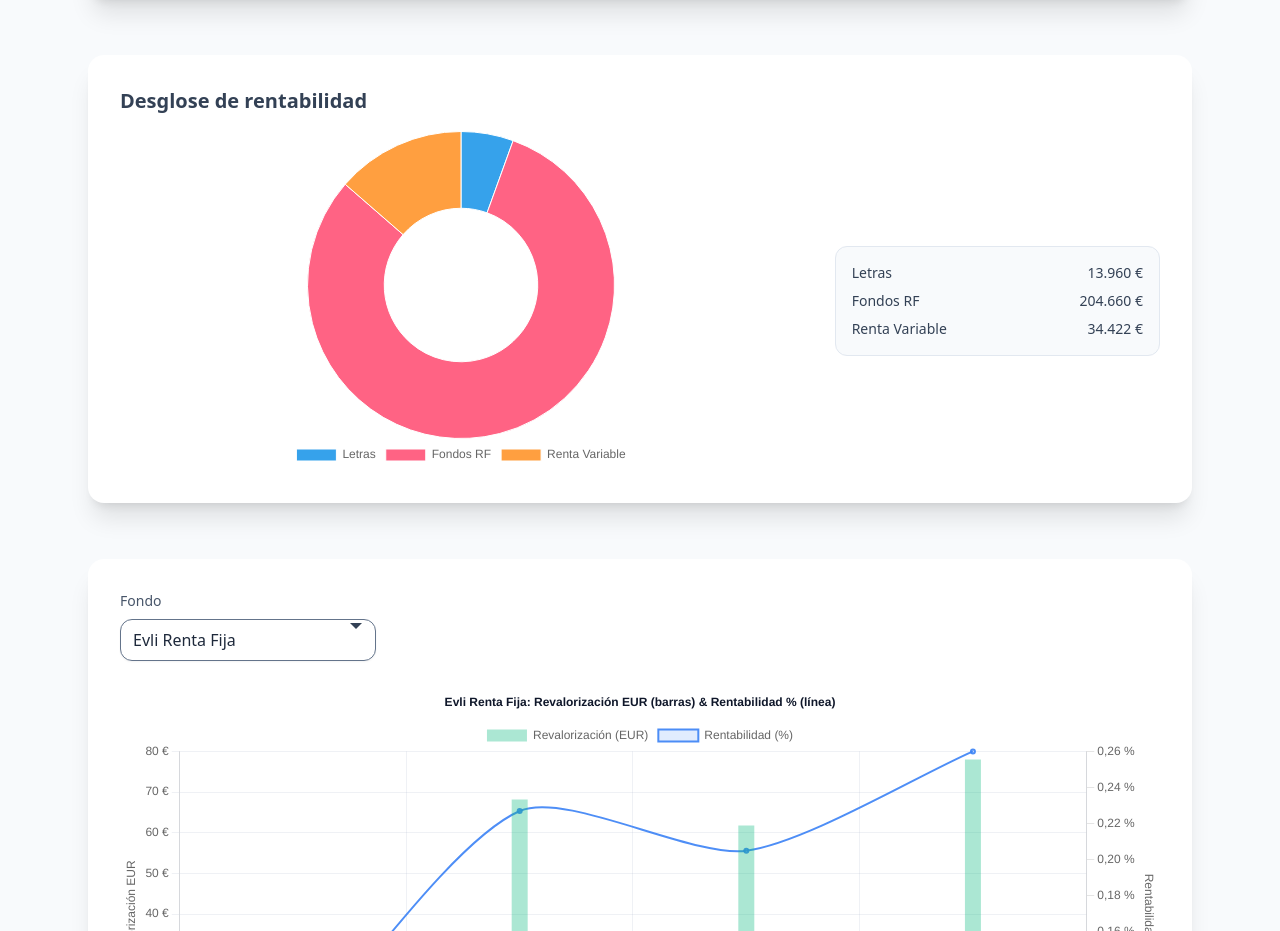
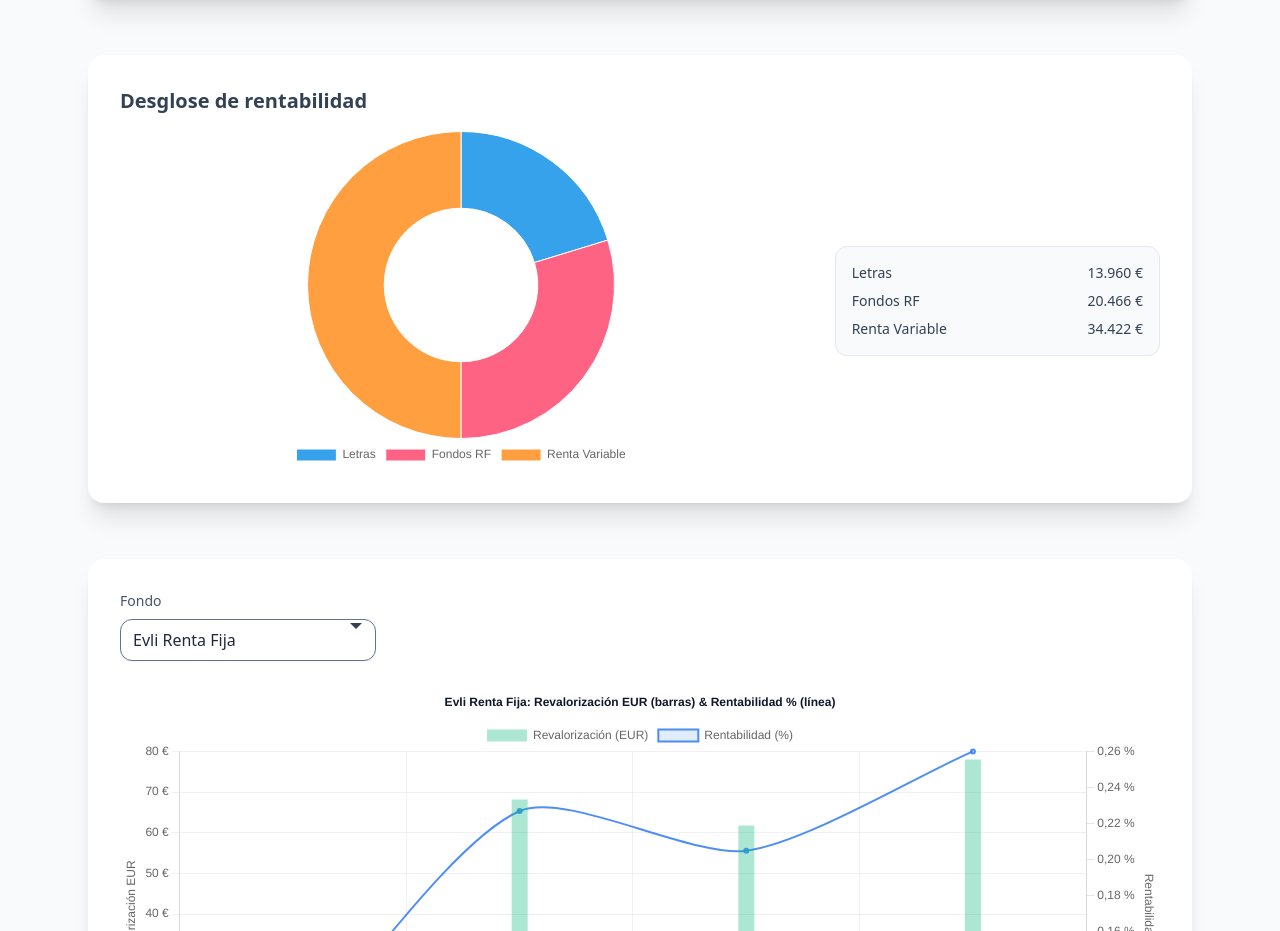
Before and after one commit to alfonsogil1984/r4, a plain HTML site: page index.html in a window 1280 px wide. Shown: the part 1082-2013 px from the top of the page. Drawn offline with nearby package versions, Linux system fonts and the light colour scheme.

Commit message:
Fix JSON value for 'FondosRF' in breakdown-data

```diff
--- a/index.html
+++ b/index.html
@@ -190,7 +190,7 @@
                                               "capital_acum": [100000.0, 187000.0, 197000.0, 467000.0, 667000.0, 1062000.0],
                                               "plusvalia": [-5891.0, 19852.0, -20735.0, 19608.66, 46371.33, 9642.0],
                                               "plusvalia_acum": [-5891.0, 13961.0, -6774.0, 12834.67, 59206.0, 68848.0]}</script>
-  <script type="application/json" id="breakdown-data">{"Letras": 13960.31, "FondosRF": 204660.0, "RentaVariable": 34422}</script>
+  <script type="application/json" id="breakdown-data">{"Letras": 13960.31, "FondosRF": 20466.0, "RentaVariable": 34422}</script>
   <script type="application/json" id="rf-data">{"funds": ["Evli Renta Fija", "Foncuenta", "R4 FIJA 6M", "R4 Fija Clase A", "R4 Fija Clase R", "B&H Corporativo", "R4 Total"],
     "rows": [{"Year": 2024, "Month": 4, "R4 FIJA 6M_EUR": 318.420, "R4 FIJA 6M_PCT": 0.318, "R4 Total_EUR": 318, "R4 Total_PCT": 0.318},
     {"Year": 2024, "Month": 5, "R4 FIJA 6M_EUR": 385.65, "R4 FIJA 6M_PCT": 0.239, "R4 Total_EUR":386, "R4 Total_PCT":0.24},
```
